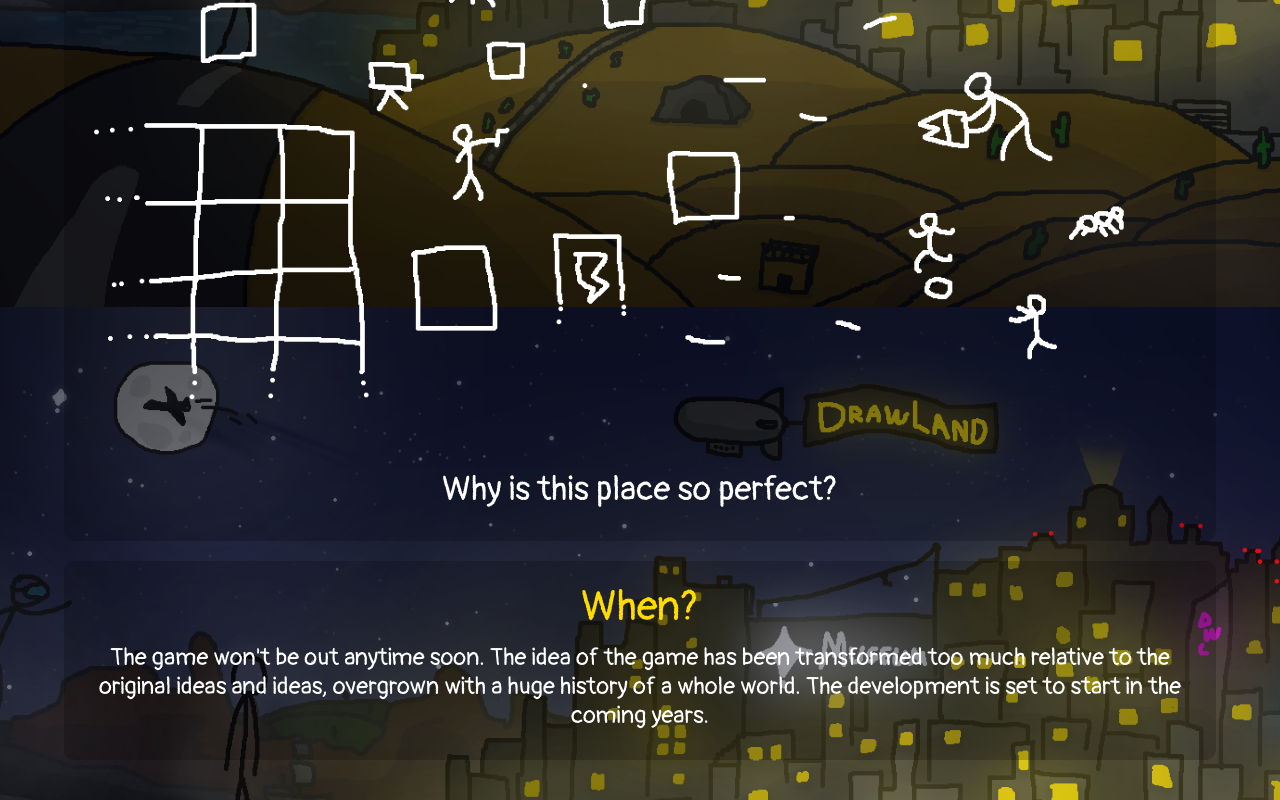
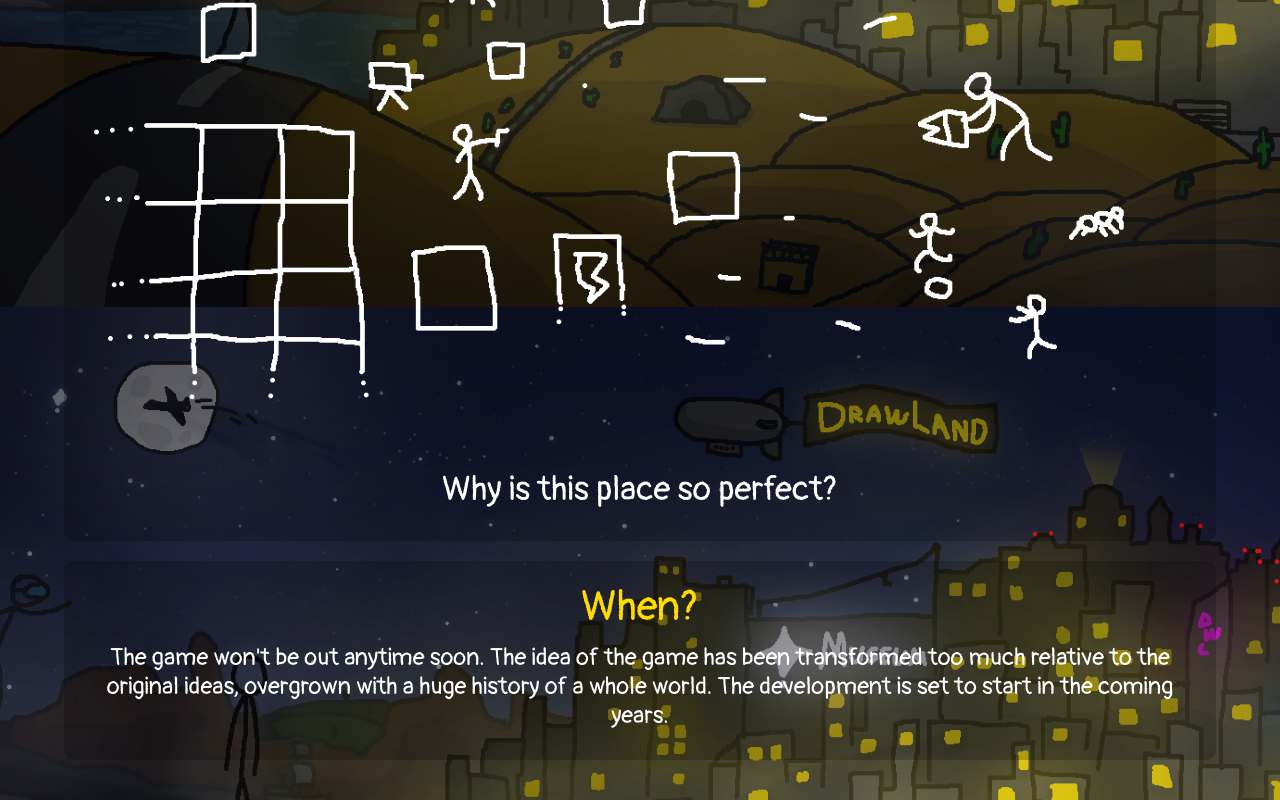
Before and after one commit to VNGamesDev/vngamesdev.github.io, a plain HTML site: page drawrunner/drawrunner.html in a window 1280 px wide. Shown: the part 2893-3693 px from the top of the page. Drawn offline with Linux system fonts and the light colour scheme.

Commit message:
Исправлена опечатка

```diff
--- a/drawrunner/drawrunner.html
+++ b/drawrunner/drawrunner.html
@@ -55,7 +55,7 @@
 				When?
 			</div>
 			<div class = "text">
-				The game won't be out anytime soon. The idea of the game has been transformed too much relative to the original ideas and ideas, overgrown with a huge history of a whole world. The development is set to start in the coming years.
+				The game won't be out anytime soon. The idea of the game has been transformed too much relative to the original ideas, overgrown with a huge history of a whole world. The development is set to start in the coming years.
 			</div>
 		</div>
 
```
